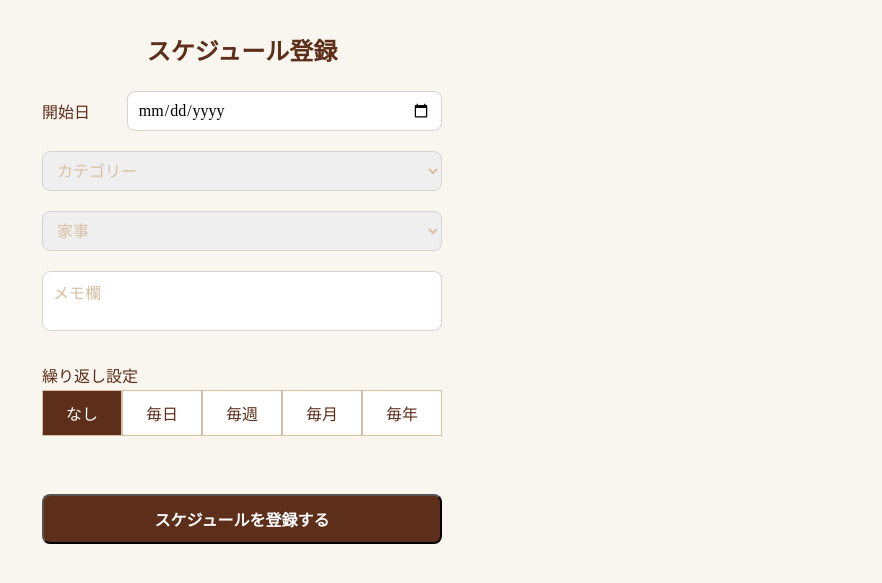
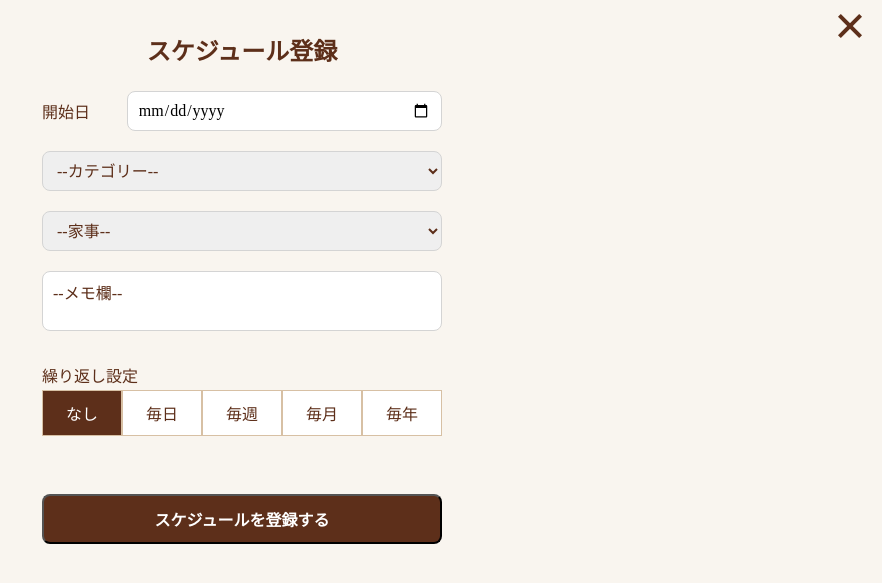
Before and after one commit to Hackathon-25spring-teamE/kajisuke, a Django app: page /mock/schedules/create in a window 1280 px wide. Shown: the top 583 px of the page, without its empty margins (398-1280 px from the left). Run offline with Django 5.2, Linux system fonts and the light colour scheme.

Commit message:
コメントに対して修正を行いました。

```diff
--- a/static/css/schedules/create.css
+++ b/static/css/schedules/create.css
@@ -1,3 +1,32 @@
+/* -------------------------------------------
+　　右上閉じるボタン
+------------------------------------------- */
+.batsu {
+  position: absolute;
+  top: 14px; /* 画面最上部から16px - h2との距離2pxを考慮 */
+    right: 20px; /* 画面右端から20pxの位置 */
+  width: 24px;
+  height: 24px;
+}
+
+.batsu::before, .batsu::after { /* 共通設定 */
+  content: "";
+  position: absolute;
+  top: 50%;
+  left: 50%;
+  width: 4px; /* 棒の幅（太さ） */
+  height: 30px; /* 棒の高さ */
+  background:#5D2F1A;
+}
+
+.batsu::before {
+  transform: translate(-50%,-50%) rotate(45deg);
+}
+
+.batsu::after {
+  transform: translate(-50%,-50%) rotate(-45deg);
+}
+
 /* -------------------------------------------
 　　タイトル表示（スケジュール登録）
 ------------------------------------------- */
@@ -52,7 +81,7 @@ h2 {
 }
 
 select{
-  color: var(--secondary-color); /* メインのテキストカラーに設定 */
+  color: var(--text-color); /* メインのテキストカラーに設定 */
   width: 100%;
   padding: 10px;
   border: 1px solid var(--border-color2);
@@ -78,7 +107,7 @@ select{
 }
 
 .memo::placeholder {
-    color: var(--secondary-color); /* カテゴリーや家事と同じ色に */
+    color: var(--text-color); /* カテゴリーや家事と同じ色に */
     font-size: var(--font-size-default); /* サイズも統一 */
 }
 
--- a/templates/schedules/create.html
+++ b/templates/schedules/create.html
@@ -10,6 +10,9 @@
 {% block header_title %}{% endblock %}  <!-- ここで空にする -->
 
 {% block content %}
+
+        <span class="batsu"></span>
+
     <h2>スケジュール登録</h2>
 
     <form action="/schedule" method="post" name="schedule-form">
@@ -23,7 +26,7 @@
         <!-- カテゴリー -->
         <div class="form-group">
             <select id="category" name="category">
-                <option value="" hidden>カテゴリー</option>
+                <option value="" hidden>--カテゴリー--</option>
                 <option>A</option>
                 <option>B</option>
                 <option>C</option>
@@ -33,7 +36,7 @@
         <!-- 家事 -->
         <div class="form-group">
             <select id="task" name="task">
-                <option value="" hidden>家事</option>
+                <option value="" hidden>--家事--</option>
                 <option>A</option>
                 <option>B</option>
                 <option>C</option>
```
Also changed, not shown: other parts of templates/schedules/create.html (+14 -13 lines). Lines whose indentation alone changed are shown as unchanged.
